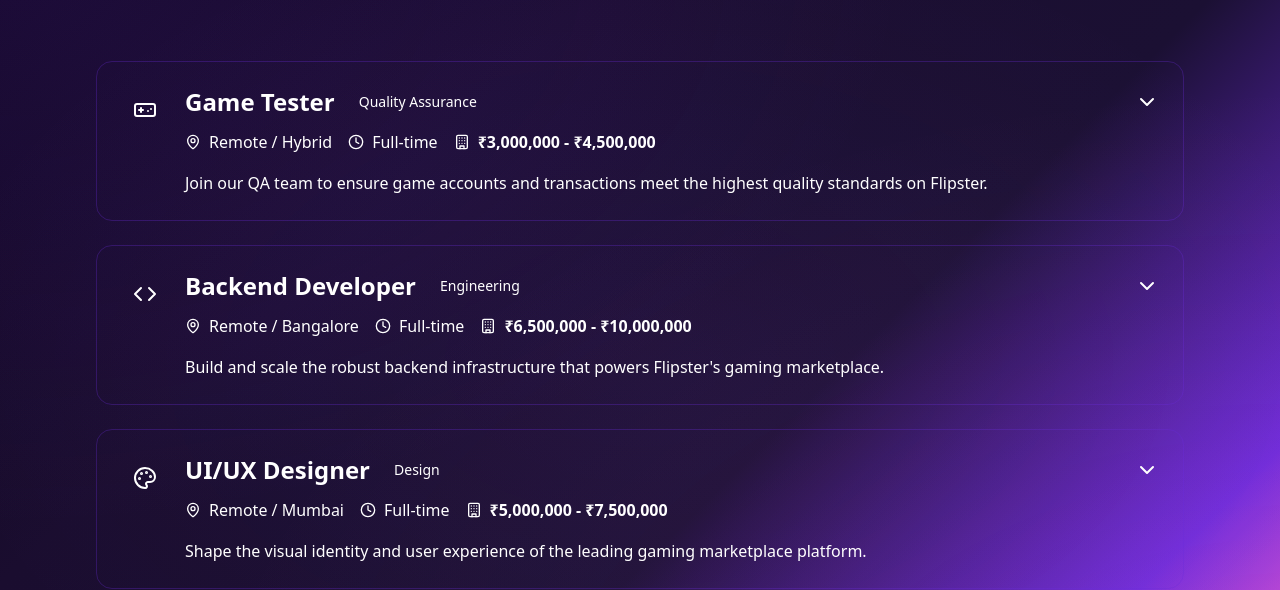
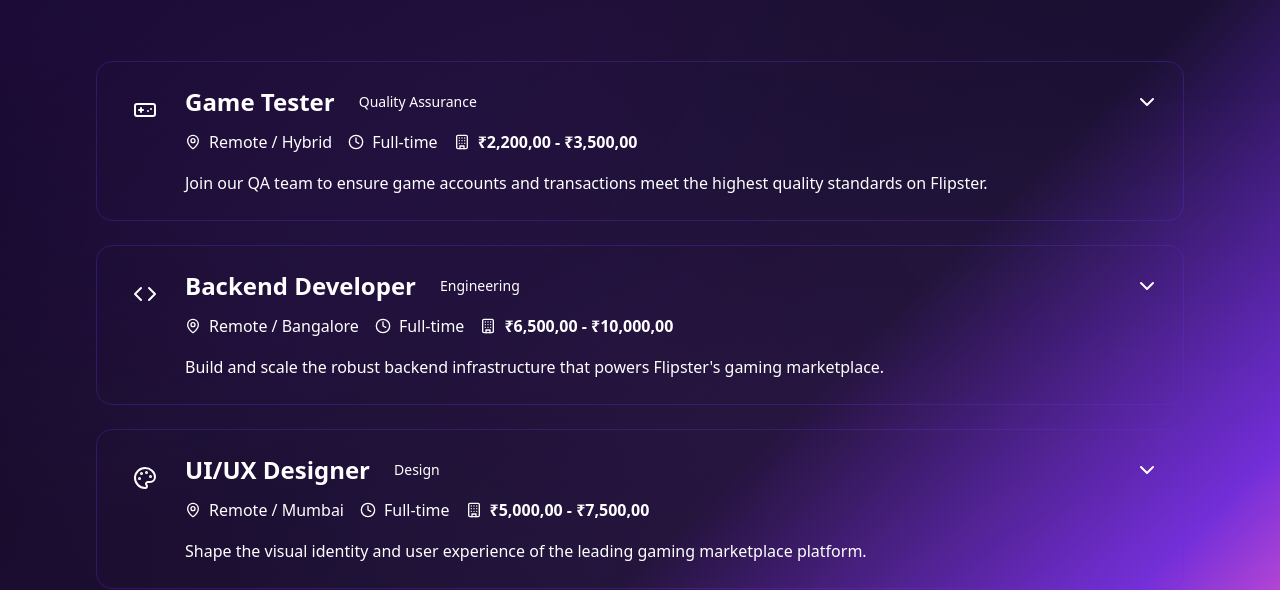
Before and after one commit to ajin008/flipster_ecom, a Next.js app in the folder frontend-app/: page /career in a window 1280 px wide. Shown: the part 1640-2230 px from the top of the page. Built offline with nearby package versions, Linux system fonts and the light colour scheme.

Commit message:
Fix salary formatting in Career page job listings for consistency

```diff
--- a/frontend-app/src/app/(legal)/career/page.tsx
+++ b/frontend-app/src/app/(legal)/career/page.tsx
@@ -28,7 +28,7 @@ const Career = () => {
       department: "Quality Assurance",
       location: "Remote / Hybrid",
       type: "Full-time",
-      salary: "₹3,000,000 - ₹4,500,000",
+      salary: "₹2,200,00 - ₹3,500,00",
       icon: <GamepadIcon className="w-6 h-6" />,
       description:
         "Join our QA team to ensure game accounts and transactions meet the highest quality standards on Flipster.",
@@ -61,7 +61,7 @@ const Career = () => {
       department: "Engineering",
       location: "Remote / Bangalore",
       type: "Full-time",
-      salary: "₹6,500,000 - ₹10,000,000",
+      salary: "₹6,500,00 - ₹10,000,00",
       icon: <Code className="w-6 h-6" />,
       description:
         "Build and scale the robust backend infrastructure that powers Flipster's gaming marketplace.",
@@ -94,7 +94,7 @@ const Career = () => {
       department: "Design",
       location: "Remote / Mumbai",
       type: "Full-time",
-      salary: "₹5,000,000 - ₹7,500,000",
+      salary: "₹5,000,00 - ₹7,500,00",
       icon: <Palette className="w-6 h-6" />,
       description:
         "Shape the visual identity and user experience of the leading gaming marketplace platform.",
```
